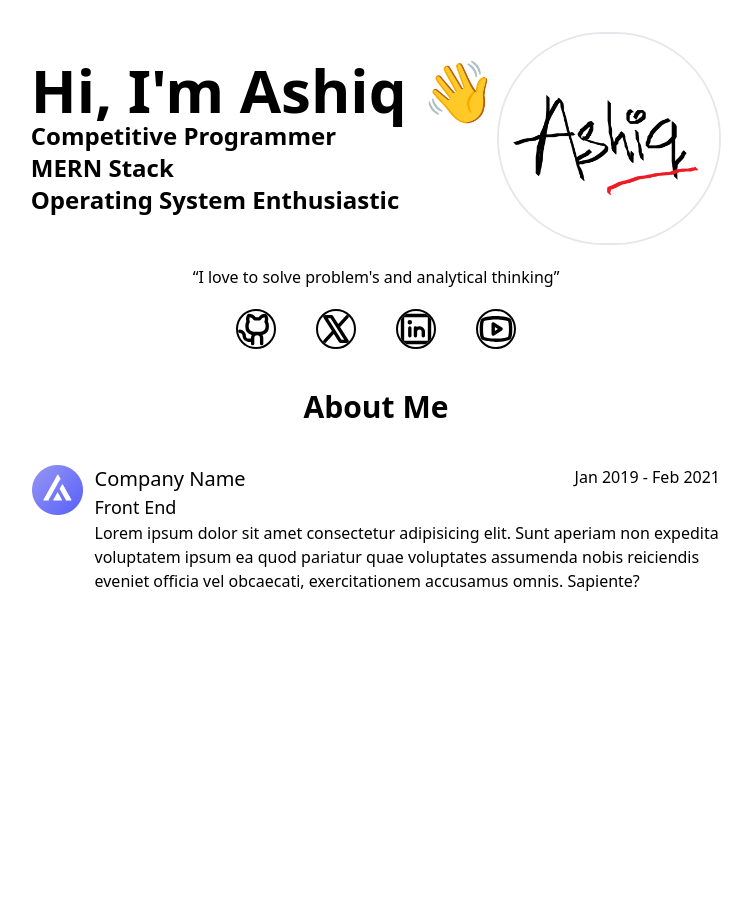
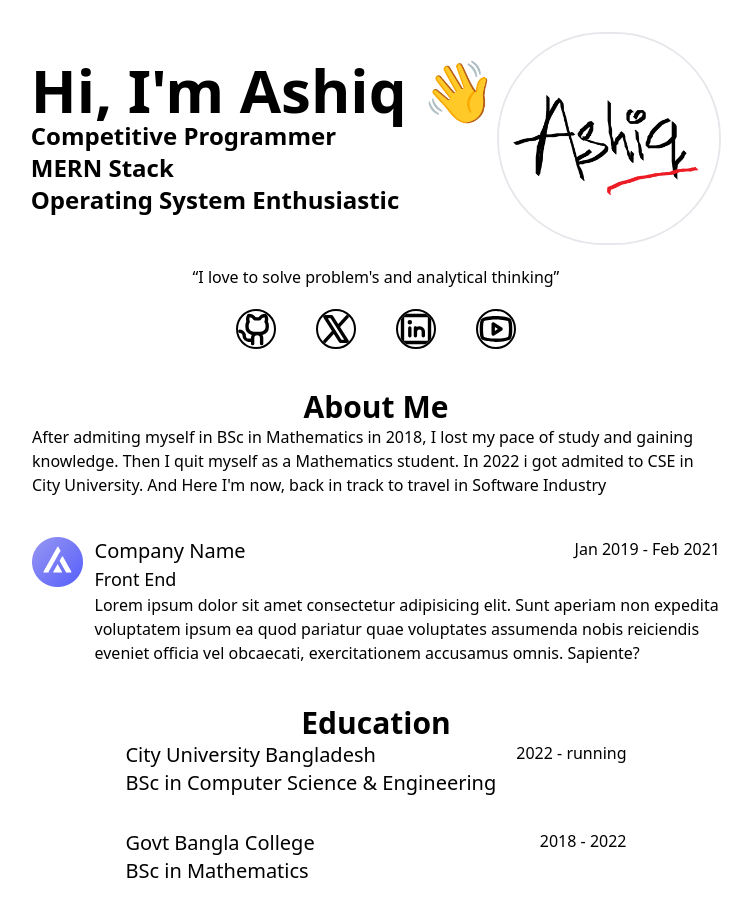
Before and after one commit to mdsiaofficial/ashiq-portfolio, a React (Vite) app: page / in a window 1280 px wide. Shown: the top 916 px of the page, without its empty margins (264-1016 px from the left). Before the commit the page ends 800 px from the top, so only its background shows below. Built offline with nearby package versions, Linux system fonts and the light colour scheme.

Commit message:
"Updated About component to display basic info, added Education component to Home page, and restructured data.json"

```diff
--- a/src/Comps/About.jsx
+++ b/src/Comps/About.jsx
@@ -1,6 +1,9 @@
 import React from 'react'
 import data from "../assets/data.json"
+
 const About = () => {
+  const { basicInfo } = data[0]; // Destructure to get basicInfo from the first object in the data array
+
   return (
     <div className='flex flex-col justify-center items-center my-10'>
 
@@ -10,9 +13,8 @@
                       md:text-3xl md:font-semibold'>About Me</h1>
       </section>
 
-      <section className=' max-w-[43rem]
-      '>
-        <p></p>
+      <section className='max-w-[43rem]'>
+        <p>{basicInfo.about}</p>
       </section>
     </div>
   )
--- /dev/null
+++ b/src/Comps/Education.jsx
@@ -0,0 +1,33 @@
+import React from 'react'
+import data from '../assets/data.json'
+const Education = () => {
+  const { education } = data[0]; // Corrected to get education from the first object in the data array
+  return (
+    <div className='flex flex-col justify-between my-10 max-w-[43rem]'>
+
+      {/* Title */}
+      <section className='text-center'>
+        <h1 className='text-xl font-semibold
+                      md:text-3xl md:font-semibold'>Education</h1>
+      </section>
+
+      <section className='max-w-[43rem] flex flex-col gap-8'>
+        {
+          education.map((edu, index) => (
+            <div key={index} className='flex justify-between gap-5'>
+              <div className='flex flex-col'>
+                <h1 className='text-xl '>{edu.uni}</h1>
+                <p  className='text-xl'>{edu.program}</p>
+              </div>
+              <div>
+                <p>{edu.year}</p>
+              </div>
+            </div>
+          ))
+        }
+      </section>
+    </div>
+  )
+}
+
+export default Education
--- a/src/Pages/Home.jsx
+++ b/src/Pages/Home.jsx
@@ -2,14 +2,16 @@
 import Header from '../Comps/Header'
 import About from '../Comps/About'
 import Works from '../Comps/Works'
+import Education from '../Comps/Education'
 
 const Home = () => {
   return (
-    <div>
+    <div className='flex flex-col justify-center items-center'>
 
       <Header />
       <About />
-      <Works/>
+      <Works />
+      <Education/>
     </div>
   )
 }
--- a/src/assets/data.json
+++ b/src/assets/data.json
@@ -12,8 +12,16 @@
       "Operating System Enthusiastic"
     ],
     "education": [
-      {"City University" : "BSc in Computer Science & Engineering"},
-      {"Bangla College" : "BSc in Mathematics"}
+      {
+        "uni": "City University Bangladesh",
+        "program" : "BSc in Computer Science & Engineering",
+        "year" : "2022 - running"
+      },
+      {
+        "uni": "Govt Bangla College",
+        "program" : "BSc in Mathematics",
+        "year" : "2018 - 2022"
+      }
     ],
     "skills": {
       "programmingLanguages": ["C/C++", "JavaScript"],
```
